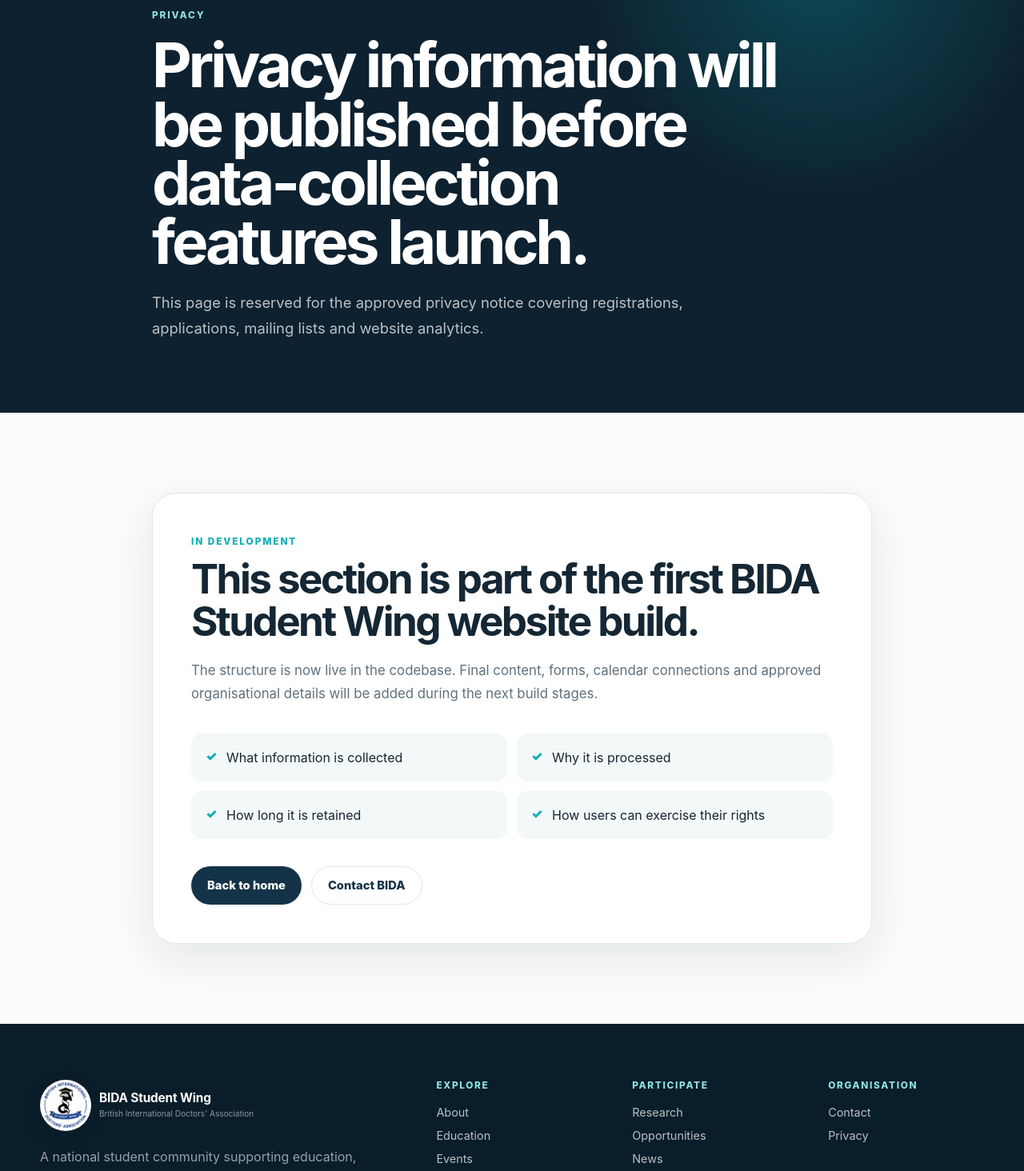
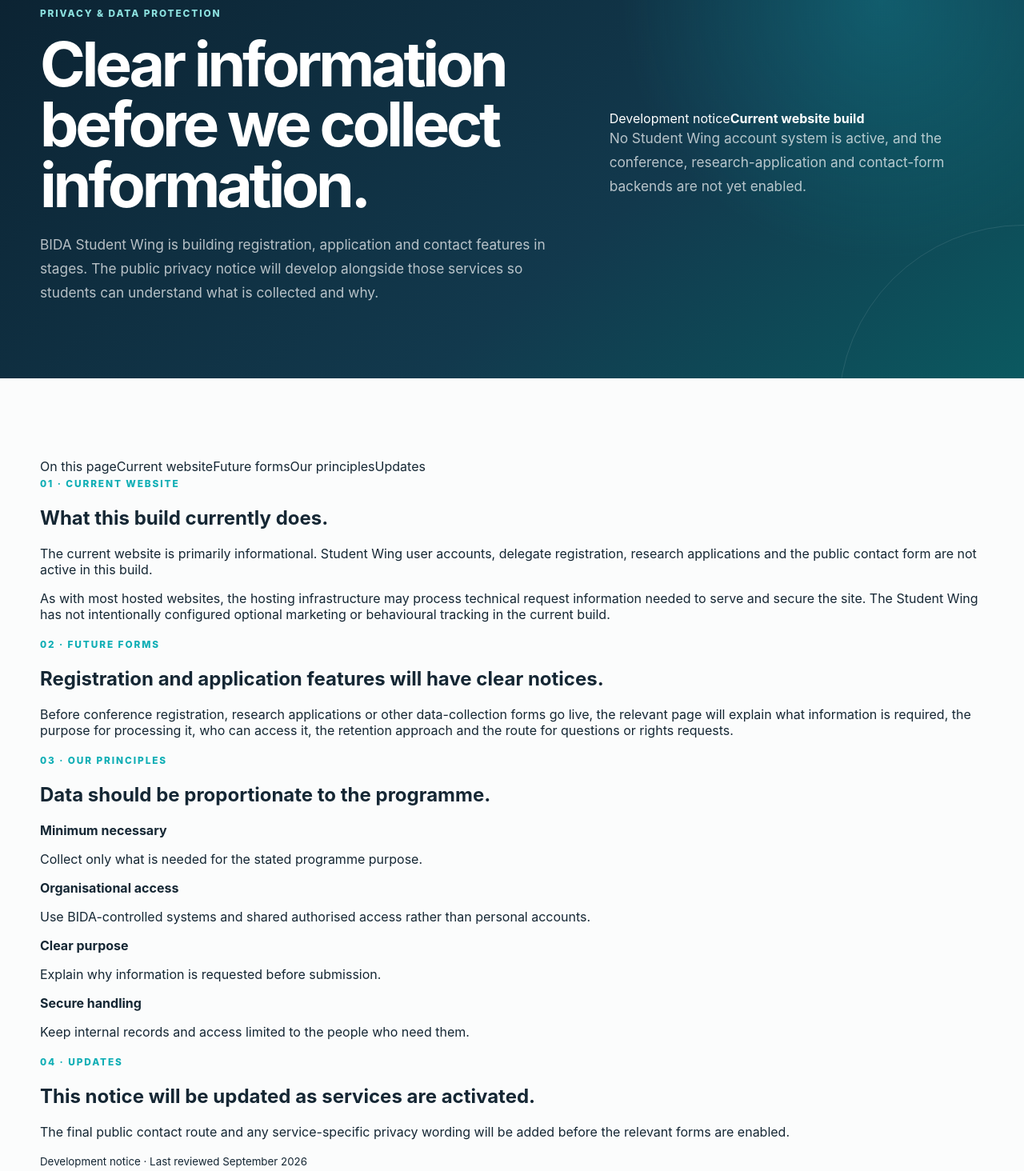
Before and after one commit to faisalmhalnawab/bida-student-wing, a Next.js app: page /privacy in a window 1280 px wide. Shown: the part 180-1644 px from the top of the page at 80% size. Built offline with nearby package versions, Linux system fonts and the light colour scheme.

Commit message:
Build privacy and data protection page

```diff
--- /dev/null
+++ b/app/privacy/page.tsx
@@ -0,0 +1,88 @@
+export default function PrivacyPage() {
+  return (
+    <>
+      <section className="programme-page-hero privacy-page-hero">
+        <div className="shell programme-page-hero-grid">
+          <div>
+            <span className="eyebrow light">Privacy & data protection</span>
+            <h1>Clear information before we collect information.</h1>
+            <p>
+              BIDA Student Wing is building registration, application and contact
+              features in stages. The public privacy notice will develop alongside
+              those services so students can understand what is collected and why.
+            </p>
+          </div>
+          <div className="privacy-status-card">
+            <span>Development notice</span>
+            <strong>Current website build</strong>
+            <p>
+              No Student Wing account system is active, and the conference,
+              research-application and contact-form backends are not yet enabled.
+            </p>
+          </div>
+        </div>
+      </section>
+
+      <section className="section shell privacy-layout">
+        <aside className="privacy-index">
+          <span>On this page</span>
+          <a href="#current">Current website</a>
+          <a href="#future">Future forms</a>
+          <a href="#principles">Our principles</a>
+          <a href="#updates">Updates</a>
+        </aside>
+
+        <div className="privacy-copy">
+          <section id="current">
+            <span className="eyebrow">01 · Current website</span>
+            <h2>What this build currently does.</h2>
+            <p>
+              The current website is primarily informational. Student Wing user
+              accounts, delegate registration, research applications and the
+              public contact form are not active in this build.
+            </p>
+            <p>
+              As with most hosted websites, the hosting infrastructure may process
+              technical request information needed to serve and secure the site.
+              The Student Wing has not intentionally configured optional marketing
+              or behavioural tracking in the current build.
+            </p>
+          </section>
+
+          <section id="future">
+            <span className="eyebrow">02 · Future forms</span>
+            <h2>Registration and application features will have clear notices.</h2>
+            <p>
+              Before conference registration, research applications or other
+              data-collection forms go live, the relevant page will explain what
+              information is required, the purpose for processing it, who can
+              access it, the retention approach and the route for questions or
+              rights requests.
+            </p>
+          </section>
+
+          <section id="principles">
+            <span className="eyebrow">03 · Our principles</span>
+            <h2>Data should be proportionate to the programme.</h2>
+            <div className="privacy-principles">
+              <div><strong>Minimum necessary</strong><p>Collect only what is needed for the stated programme purpose.</p></div>
+              <div><strong>Organisational access</strong><p>Use BIDA-controlled systems and shared authorised access rather than personal accounts.</p></div>
+              <div><strong>Clear purpose</strong><p>Explain why information is requested before submission.</p></div>
+              <div><strong>Secure handling</strong><p>Keep internal records and access limited to the people who need them.</p></div>
+            </div>
+          </section>
+
+          <section id="updates">
+            <span className="eyebrow">04 · Updates</span>
+            <h2>This notice will be updated as services are activated.</h2>
+            <p>
+              The final public contact route and any service-specific privacy
+              wording will be added before the relevant forms are enabled.
+            </p>
+            <small>Development notice · Last reviewed September 2026</small>
+          </section>
+        </div>
+      </section>
+    </>
+  );
+}
```
